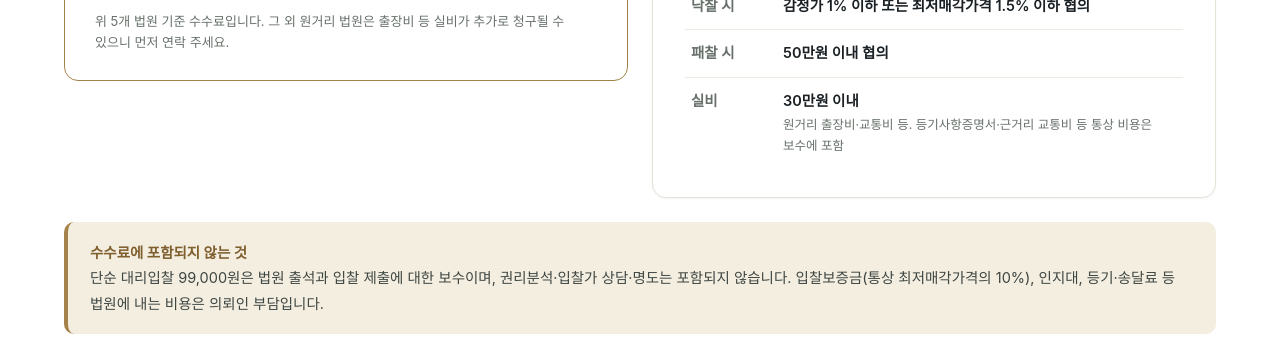
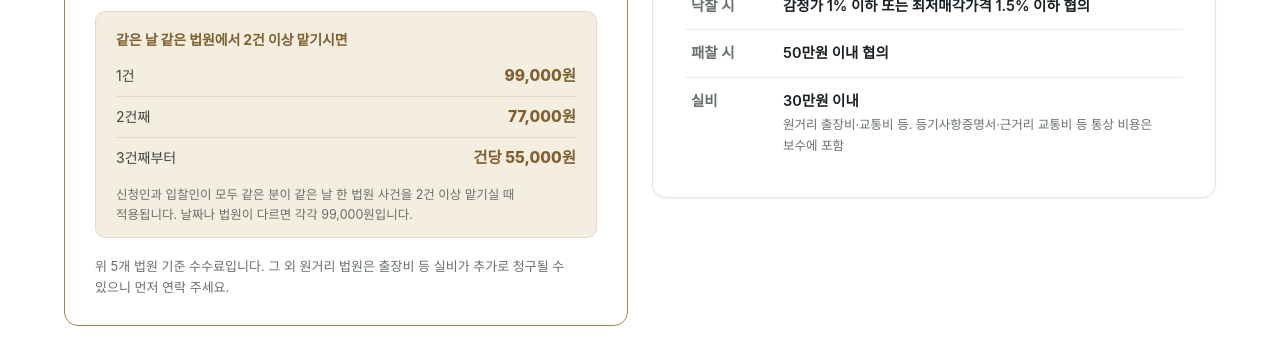
Before and after one commit to himodahome-stack/modaauction, a plain HTML site: page auction/index.html in a window 1280 px wide. Shown: the part 803-1150 px from the top of the page. Drawn offline with Linux system fonts and the light colour scheme; a script that the page names is missing; a web font is replaced by a local one.

Commit message:
단순 대리입찰 다건 할인 안내 추가: 같은 날 같은 법원 2건째 77,000원·3건째부터 55,000원 (메인 수수료·FAQ, 대리입찰 요금, 진행 절차)

```diff
--- a/auction/index.html
+++ b/auction/index.html
@@ -81,6 +81,17 @@
                   <span>인천지방법원</span>
                   <span>인천지방법원 부천지원</span>
                 </div>
+
+          <div class="multi-fee">
+            <p class="multi-fee-title">같은 날 같은 법원에서 2건 이상 맡기시면</p>
+            <ul class="multi-fee-list">
+              <li><span>1건</span><strong>99,000원</strong></li>
+              <li><span>2건째</span><strong>77,000원</strong></li>
+              <li><span>3건째부터</span><strong>건당 55,000원</strong></li>
+            </ul>
+            <p class="multi-fee-note">신청인과 입찰인이 모두 같은 분이 같은 날 한 법원 사건을 2건 이상 맡기실 때 적용됩니다. 날짜나 법원이 다르면 각각 99,000원입니다.</p>
+          </div>
+
           <p class="fee-note">위 5개 법원 기준 수수료입니다. 그 외 원거리 법원은 출장비 등 실비가 추가로 청구될 수 있으니 먼저 연락 주세요.</p>
         </div>
 
--- a/style.css
+++ b/style.css
@@ -418,6 +418,37 @@ section[id] { scroll-margin-top: calc(var(--header-height) + 16px); }
 .price-card .price-label { color: var(--text-main); font-size: 16.5px; font-weight: 700; }
 .price-card .price-value { color: var(--gold-deep); font-size: 26px; font-weight: 800; letter-spacing: -0.03em; }
 .price-note { margin: 0 0 22px; color: var(--text-muted); font-size: 13.5px; line-height: 1.7; }
+
+/* Multi-case fee (같은 날 같은 법원 2건 이상) */
+.multi-fee {
+  margin: 0 0 18px;
+  padding: 16px 20px 12px;
+  background: var(--gold-tint);
+  border: 1px solid #E6DCC6;
+  border-radius: var(--radius-md);
+}
+.multi-fee-title {
+  margin: 0 0 4px;
+  color: var(--gold-deep);
+  font-size: 14px;
+  font-weight: 700;
+  letter-spacing: -0.01em;
+}
+.multi-fee-list { margin: 0; }
+.multi-fee-list li {
+  display: flex;
+  align-items: baseline;
+  justify-content: space-between;
+  gap: 12px;
+  padding: 7px 0;
+  border-top: 1px solid #E3D8C0;
+  color: var(--ink);
+  font-size: 14px;
+}
+.multi-fee-list li:first-child { border-top: 0; }
+.multi-fee-list strong { color: var(--gold-deep); font-size: 15.5px; font-weight: 800; }
+.multi-fee-note { margin: 6px 0 0; color: var(--text-muted); font-size: 12.5px; line-height: 1.6; }
+.multi-fee .multi-fee-note { margin-bottom: 0; }
 
 .quote-card {
   padding: 26px 26px 18px;
```
Also changed, not shown: auction/process.html (+1 -0 lines), index.html (+16 -1 lines).
